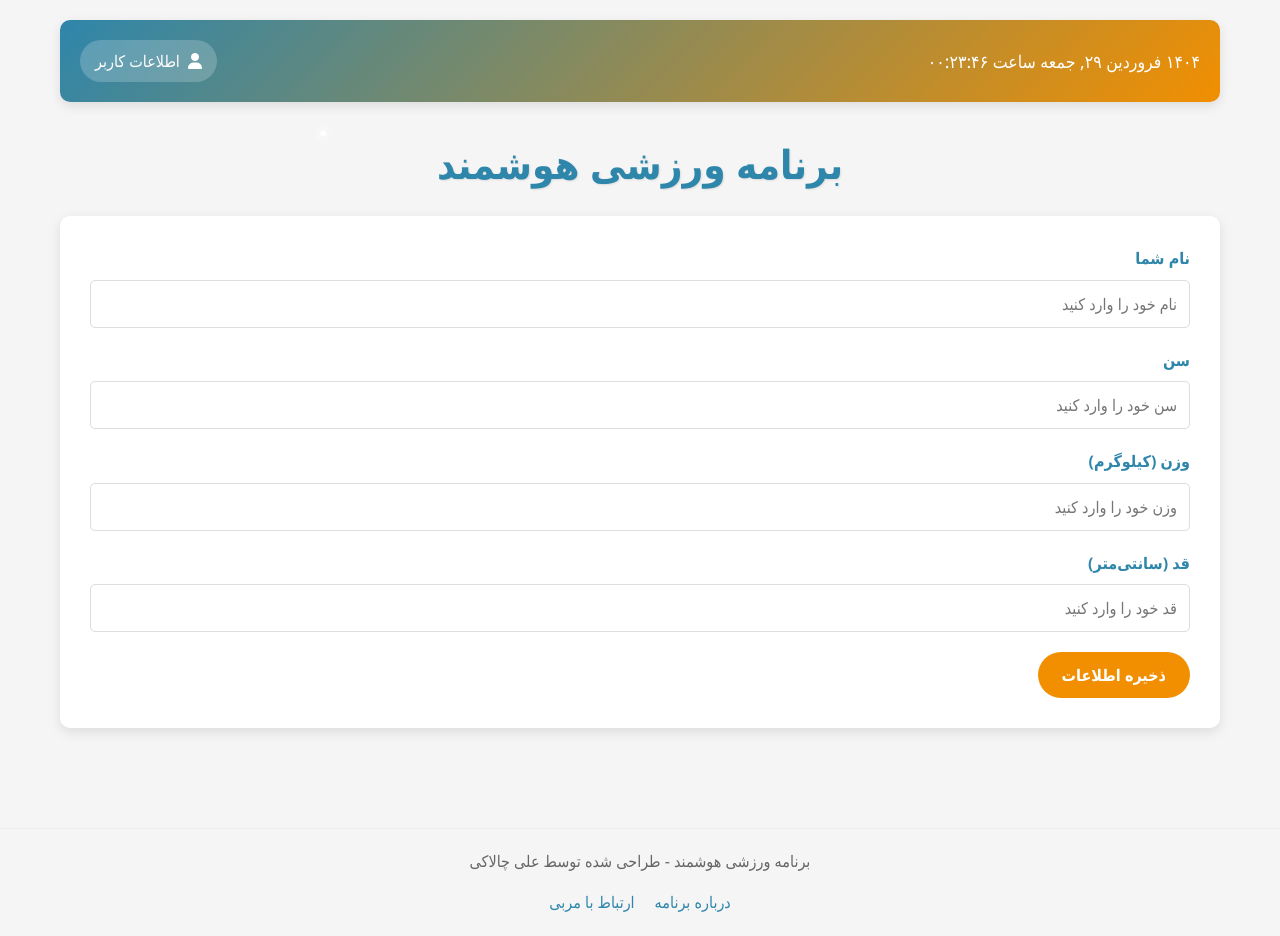
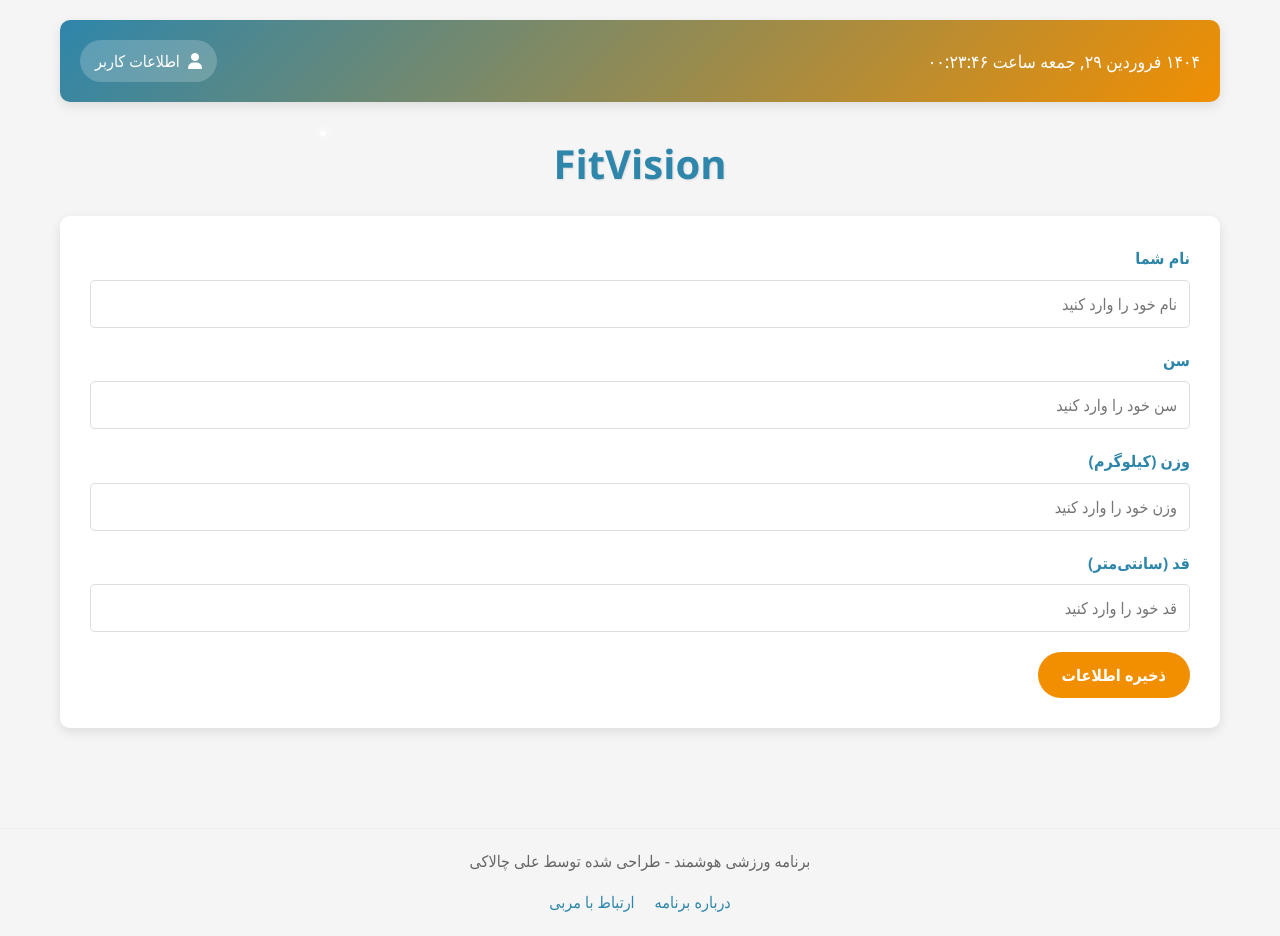
Before and after one commit to AliChalaki/FitVision, a plain HTML site: page index.html in a window 1280 px wide. Drawn offline with Linux system fonts and the light colour scheme.

Commit message:
Update index.html

```diff
--- a/index.html
+++ b/index.html
@@ -776,7 +776,7 @@
             </div>
         </header>
 
-        <h1 class="title">برنامه ورزشی هوشمند</h1>
+        <h1 class="title">FitVision</h1>
 
         <div class="user-form" id="userForm">
             <div class="form-group">
```
